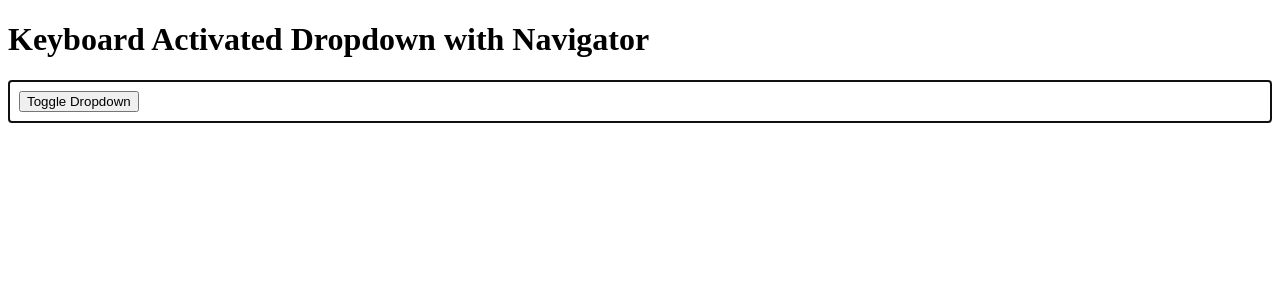
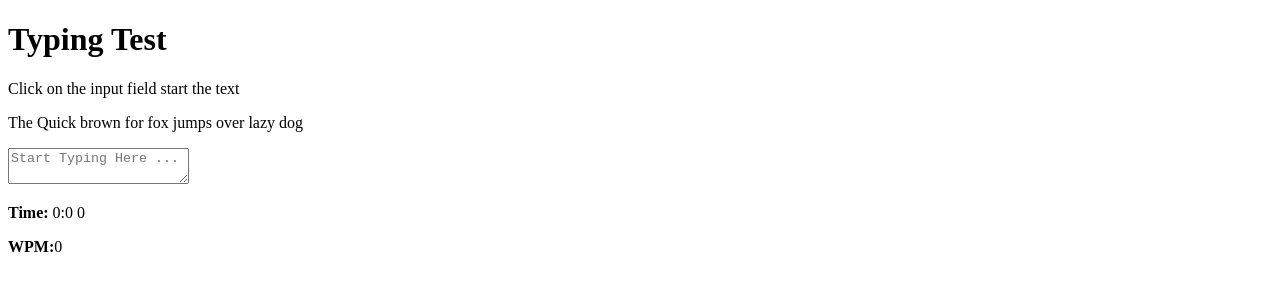
Before and after one commit to nietiene/React-Projects, a React (Vite) app: page / in a window 1280 px wide. Shown: the top 300 px of the page. Built offline with nearby package versions, Linux system fonts and the light colour scheme.

Commit message:
WPM system

```diff
--- a/src/App.jsx
+++ b/src/App.jsx
@@ -13,7 +13,8 @@
 // import DropDown from "./DropDown Menus/Dropdown"
 // import ToolTip from "./ToolTip.jsx/toolTip"
 // import Key_Activation from "./DropDown Menus/Key Activation/key_activation"
-import Dropdown from "./DropDown Menus/Another-Dropdown/dropdown"
+// import Dropdown from "./DropDown Menus/Another-Dropdown/dropdown"
+import WPM from "./WPM Counter/WPM"
 function App() {
   return (
     <>
@@ -32,7 +33,8 @@ function App() {
      {/* <DropDown/> */}
      {/* <ToolTip /> */}
      {/* <Key_Activation/> */}
-     <Dropdown />
+     {/* <Dropdown /> */}
+     <WPM/>
     </>
   )
 }
--- /dev/null
+++ b/src/WPM Counter/WPM.jsx
@@ -0,0 +1,87 @@
+import React, {useState, useEffect, useRef} from "react";
+
+const WPM = () => {
+    const [textToType, setTextToType] = useState("The Quick brown for fox jumps over lazy dog");
+    const [userInput, setUserInput] = useState('');
+    const [startTime, setStartTime] = useState(null)
+    const [timeElapsed, setTimeElapsed] = useState(0)
+    const [wpm, setWpm] = useState(0)
+    const [isStarted, setIsStarted] = useState(false)
+    const [isFinished, setisFinished] = useState(false);
+
+    const inputRef = useRef();
+    const startTest = () => {
+        if (!isStarted) {
+            setIsStarted(true);
+            setStartTime(Date.now());
+        }
+    };
+    const handleInputChange = (e) => {
+        if (!isStarted) return;
+        setUserInput(e.target.value);
+
+        //Calculate WPM every time user types
+        const wordTyped = e.target.value.trim().split(/\s+/).length;
+        const timeInMinutes = (timeElapsed / 60000) || 1;
+        setWpm(Math.round(wordTyped / timeInMinutes));
+
+        // check if user has completed text
+
+        if (e.target.value === textToType) {
+            setisFinished(true);
+            setTimeElapsed(Date.now() - startTime);
+        }
+    }
+
+    const handleTimer = () => {
+        if (isStarted && !isFinished) {
+            const timeInterval = setInterval(() => {
+                if(isFinished) {
+                    clearInterval(timeInterval);
+                } else {
+                    setTimeElapsed(Date.now() - startTime);
+                }
+            }, 1000);
+            return () => clearInterval(timeInterval);
+        }
+    }
+
+    useEffect(() => {
+       if (isStarted && !isFinished) {
+        const interval = setInterval(() => {
+            setTimeElapsed(Date.now() - startTime)
+        }, 1000)
+        return () => clearInterval(interval)
+       }
+    }, [isStarted, isFinished, startTime]);
+
+    //Format the time into minutes and seconds
+
+    const formalTime = (time) => {
+    const minutes = Math.floor(time / 60000);
+    const seconds = Math.floor(time % 60000) / 1000;
+    return `${minutes}:${seconds < 10 ? '0': ''} ${seconds}`;
+    }
+
+    return (
+        <div>
+            <h1>Typing Test</h1>
+            {!isStarted && (
+                <div>
+                   <p>Click on the input field start the text</p>
+                </div>
+            )}
+            <p>{textToType}</p>
+            <textarea value={userInput} ref={inputRef}
+            onChange={handleInputChange}
+            onFocus={startTest}
+            placeholder="Start Typing Here ..."
+            ></textarea>
+            <p><strong>Time:</strong> {formalTime(timeElapsed)}</p>
+            <p><strong>WPM:</strong>{wpm}</p>
+            {isFinished && <div><strong>Test Finished!!</strong></div>}
+        </div>
+    )
+}
+
+export default WPM
```
